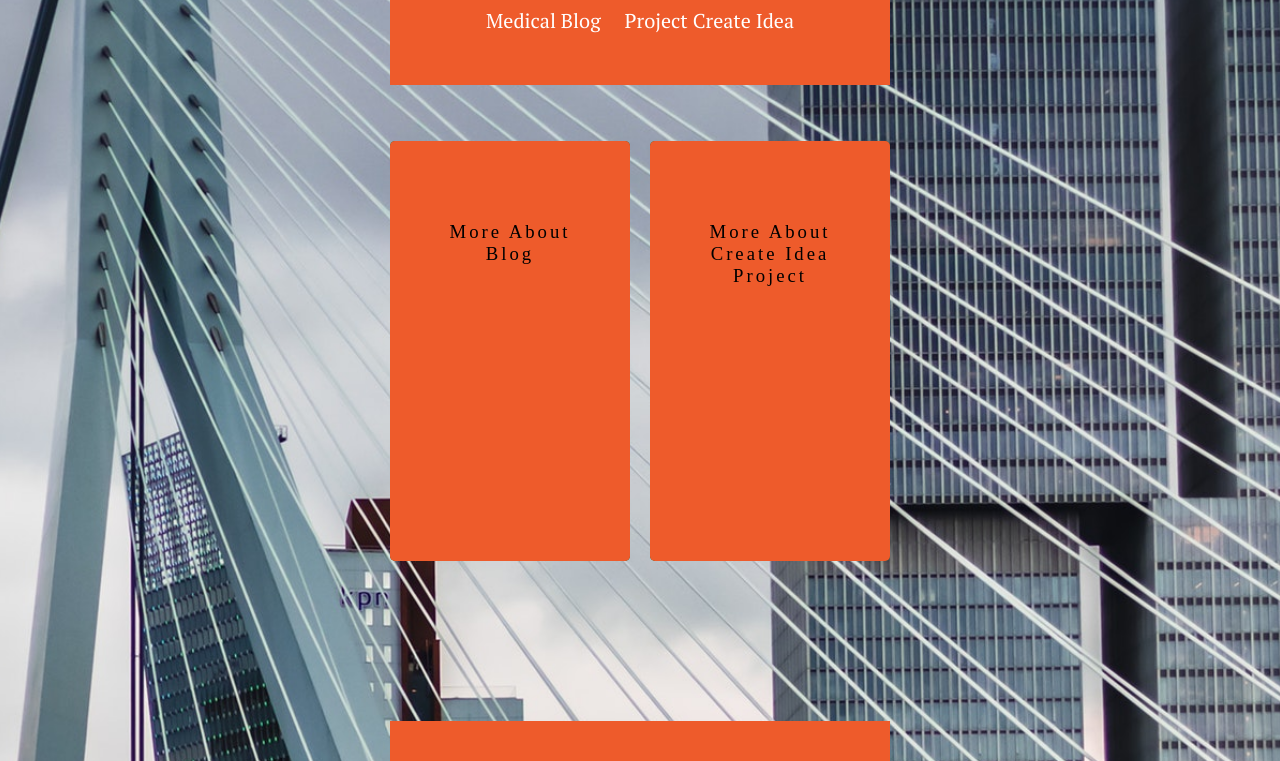
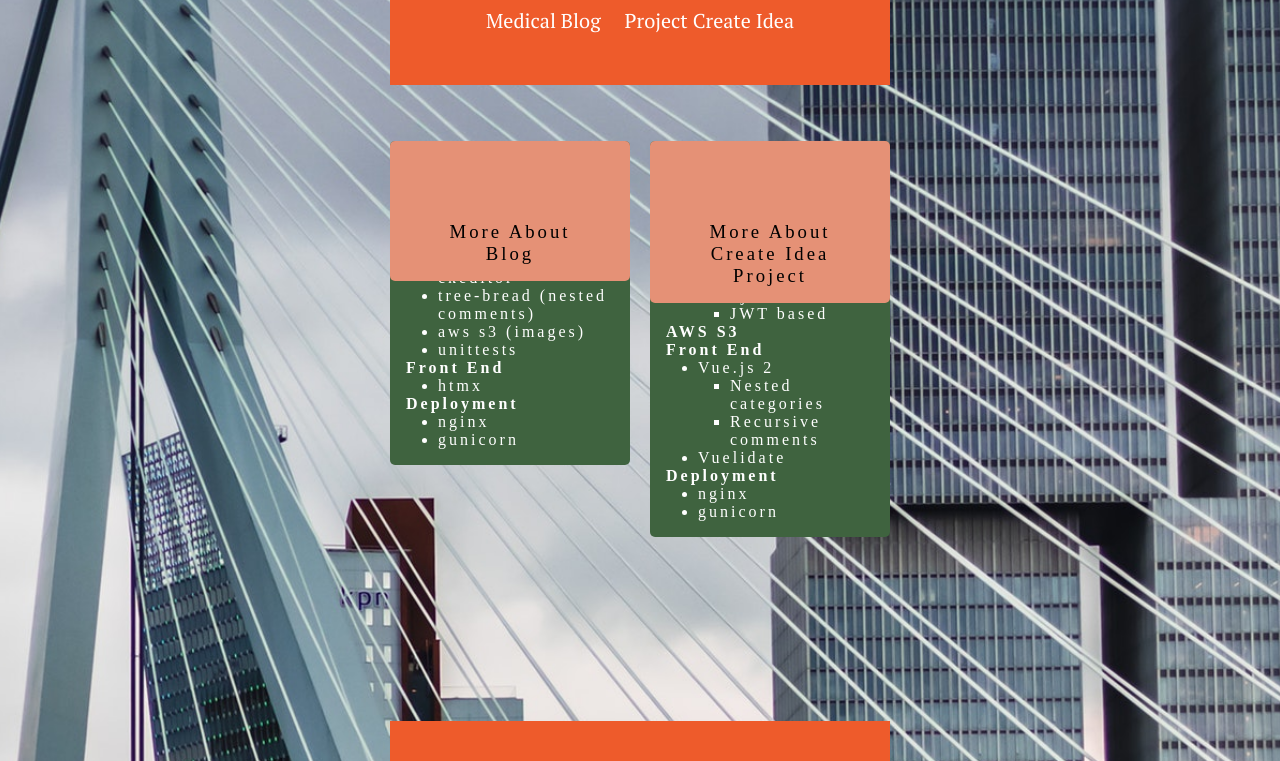
Before and after one commit to ZandTree/tanja_portfolio, a plain HTML site: page index.html in a window 1280 px wide. Shown: the part 691-1452 px from the top of the page. Drawn offline with nearby package versions, Linux system fonts and the light colour scheme.

Commit message:
update styles

```diff
--- a/index.html
+++ b/index.html
@@ -43,9 +43,13 @@
                             <li>ckeditor</li>
                             <li>tree-bread (nested comments)</li>
                             <li>aws s3 (images)</li>
+                            <li>unittests</li>
 
                         </ul>
-                        <h4>Htmx</h4>
+                        <h4>Front End</h4>
+                        <ul class="shift">
+                            <li>htmx</li>
+                        </ul>
                         <h4>Deployment</h4>
                         <ul class="shift">
                             <li>nginx</li><li>gunicorn</li>
--- a/main.css
+++ b/main.css
@@ -97,7 +97,7 @@ section projects
 
 .card figure{
     width: 100%;
-    height: 100%;
+    /* height: 100%; */
     position: absolute;
     border-radius: 5px;
     cursor: pointer;
@@ -123,7 +123,7 @@ section projects
 } */
 
 .card .front{
-    background: #ee5b2b;
+    background: #e59176;
     text-align: center;
     padding-top:5rem;
     /* Note: display flex can't be because we need display:none */
@@ -135,7 +135,7 @@ section projects
     color:black;
 }
 .card .back{
-    background: #2b652b;
+    background:#3f633f;
     /*transform: rotateY(180deg); */
     letter-spacing: 3px;
 }
```
